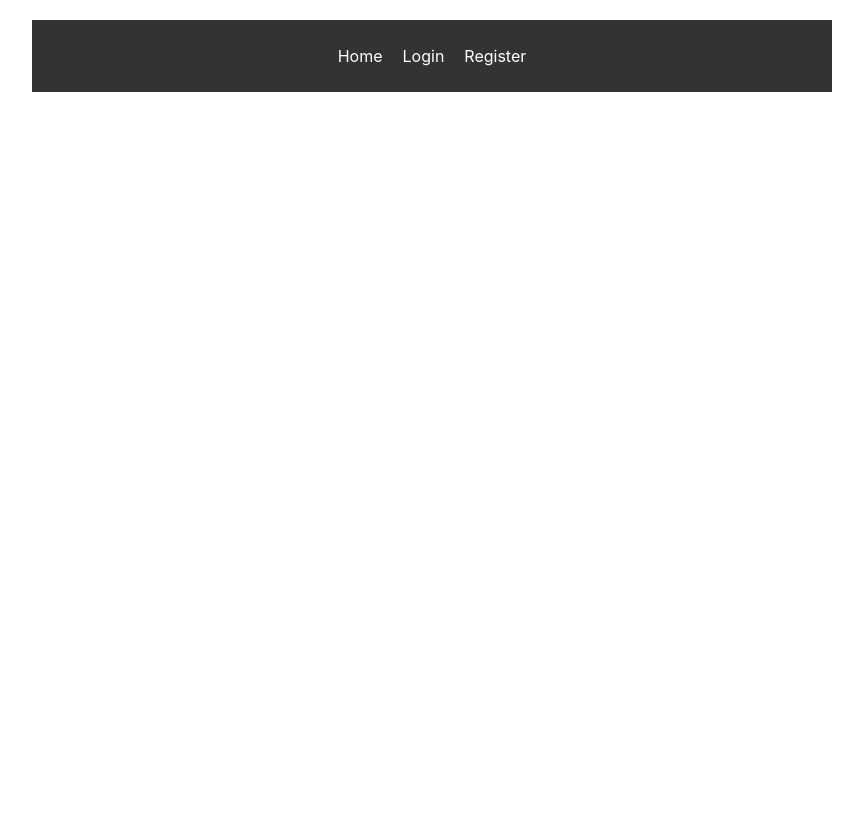
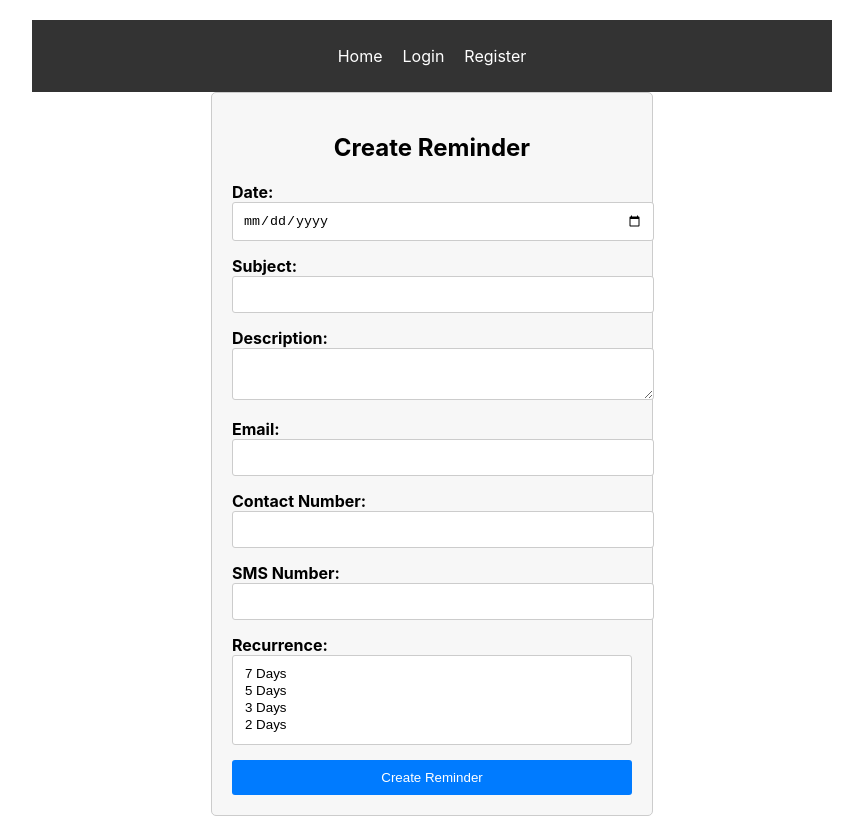
Before and after one commit to Uttam-kesarwani333/remainder-MERN, a React app in the folder reaminder_frontend/: page /reminders/create in a window 1280 px wide. Before the commit this address had no page. Shown: the whole page, without its empty margins (208-1071 px from the left). Before the commit the page ends 800 px from the top, so only its background shows below. Built offline with nearby package versions, Linux system fonts and the light colour scheme.

Commit message:
Make CreateRemainder  File

```diff
--- a/reaminder_frontend/src/components/App.js
+++ b/reaminder_frontend/src/components/App.js
@@ -1,13 +1,60 @@
+// import React from 'react';
+// import { BrowserRouter as Router, Route, Routes, Link } from 'react-router-dom';
+// import Login from './Login';
+// import Register from './Register';
+// // import DashboardButtons from './DashboardButtons';
+// import './App.css'; // Import your component-based CSS here
+// import LandingPage from './LandingPage';
+
+// function App() {
+//     return (<>
+//         <Router>
+//             <div className="app-container">
+//                 <nav className="navbar">
+//                     <ul className="nav-list">
+//                         <li className="nav-item">
+//                             <Link to="/" className="nav-link">Home</Link>
+//                         </li>
+//                         <li className="nav-item">
+//                             <Link to="/login" className="nav-link">Login</Link>
+//                         </li>
+//                         <li className="nav-item">
+//                             <Link to="/register" className="nav-link">Register</Link>
+//                         </li>
+//                     </ul>
+//                 </nav>
+//                 <Routes>
+//                     <Route path="/" element={<LandingPage />} />
+//                     <Route path="/login" element={<Login />} />
+//                     <Route path="/register" element={<Register />} />
+//                     {/* <Route path="/dashboard" element={<Dashboard />} /> */}
+
+//                     {/* Add more routes as needed */}
+//                 </Routes>
+//             </div>
+//         </Router>
+
+//         {/* <DashboardButtons /> */}
+//     </>
+//     );
+// }
+// export default App;
+
+
 import React from 'react';
 import { BrowserRouter as Router, Route, Routes, Link } from 'react-router-dom';
 import Login from './Login';
 import Register from './Register';
-// import DashboardButtons from './DashboardButtons';
+import DashboardButtons from './DashboardButtons';
+import CreateReminders from './CreateReminders';
+import ModifyReminders from './ModifyReminders';
+import DeleteReminders from './DeleteReminders';
+import ViewReminders from './ViewReminders';
 import './App.css'; // Import your component-based CSS here
 import LandingPage from './LandingPage';
 
 function App() {
-    return (<>
+    return (
         <Router>
             <div className="app-container">
                 <nav className="navbar">
@@ -27,15 +74,16 @@ function App() {
                     <Route path="/" element={<LandingPage />} />
                     <Route path="/login" element={<Login />} />
                     <Route path="/register" element={<Register />} />
-                    {/* <Route path="/dashboard" element={<Dashboard />} /> */}
-
+                    <Route path="/dashboard" element={<DashboardButtons />} />
+                    <Route path="/reminders/create" element={<CreateReminders />} />
+                    <Route path="/modify-reminder" element={<ModifyReminders />} />
+                    <Route path="/delete-reminder" element={<DeleteReminders />} />
+                    <Route path="/view-reminders" element={<ViewReminders />} />
                     {/* Add more routes as needed */}
                 </Routes>
             </div>
         </Router>
-
-        {/* <DashboardButtons /> */}
-    </>
     );
 }
+
 export default App;
--- /dev/null
+++ b/reaminder_frontend/src/components/CreateReminder.css
@@ -0,0 +1,49 @@
+/* CreateReminder.css */
+.create-reminder-container {
+    max-width: 400px;
+    margin: 0 auto;
+    padding: 20px;
+    border: 1px solid #ccc;
+    border-radius: 5px;
+    background-color: #f7f7f7;
+}
+
+.create-reminder-container h2 {
+    text-align: center;
+    margin-bottom: 20px;
+}
+
+.create-reminder-container .form-group {
+    margin-bottom: 15px;
+}
+
+.create-reminder-container label {
+    font-weight: bold;
+}
+
+.create-reminder-container input[type="date"],
+.create-reminder-container input[type="text"],
+.create-reminder-container input[type="email"],
+.create-reminder-container input[type="tel"],
+.create-reminder-container textarea,
+.create-reminder-container select {
+    width: 100%;
+    padding: 10px;
+    border: 1px solid #ccc;
+    border-radius: 3px;
+}
+
+.create-reminder-container button[type="submit"] {
+    display: block;
+    width: 100%;
+    padding: 10px;
+    background-color: #007bff;
+    color: #fff;
+    border: none;
+    border-radius: 3px;
+    cursor: pointer;
+}
+
+.create-reminder-container button[type="submit"]:hover {
+    background-color: #0056b3;
+}
--- /dev/null
+++ b/reaminder_frontend/src/components/CreateReminders.js
@@ -0,0 +1,158 @@
+import React, { useState } from 'react';
+import axios from 'axios';
+import { useNavigate } from 'react-router-dom';
+import './CreateReminder.css'; // Import your CSS file
+
+function CreateReminder() {
+    const [date, setDate] = useState('');
+    const [subject, setSubject] = useState('');
+    const [description, setDescription] = useState('');
+    const [email, setEmail] = useState('');
+    const [contactNo, setContactNo] = useState('');
+    const [smsNo, setSmsNo] = useState('');
+    const [recur, setRecur] = useState([]);
+    const [user, setUser] = useState(''); // You should handle user authentication to get the user ID or token
+
+    const navigate = useNavigate();
+
+    const handleSubmit = async (e) => {
+        e.preventDefault();
+
+        try {
+            // Check if required fields are filled
+            if (!date || !subject || !email || !user) {
+                console.error('Please fill in all required fields.');
+                return;
+            }
+
+            // Send a POST request to your backend endpoint for creating a reminder
+            const response = await axios.post('http://localhost:5000/reminders/create', {
+                date,
+                subject,
+                description,
+                email,
+                contactNo,
+                smsNo,
+                recur,
+                user,
+            });
+
+            // Check if reminder creation was successful
+            if (response.status === 201) {
+                console.log('Reminder created successfully');
+                // Redirect to a different route after successful creation
+                navigate('/dashboard');
+                // Clear the form fields
+                setDate('');
+                setSubject('');
+                setDescription('');
+                setEmail('');
+                setContactNo('');
+                setSmsNo('');
+                setRecur([]);
+                setUser('');
+            } else {
+                console.error('Reminder creation failedssss');
+                // Handle the case where reminder creation failed
+            }
+        } catch (error) {
+            console.error('Reminder creation failed:', error.message);
+            // Handle any errors that occurred during reminder creation
+        }
+    };
+
+    return (
+        <div className="create-reminder-container">
+            <h2>Create Reminder</h2>
+            <form onSubmit={handleSubmit}>
+                <div className="form-group">
+                    <label>Date:</label>
+                    <input
+                        type="date"
+                        value={date}
+                        onChange={(e) => setDate(e.target.value)}
+                        required
+                    />
+                </div>
+
+                <div className="form-group">
+                    <label>Subject:</label>
+                    <input
+                        type="text"
+                        value={subject}
+                        onChange={(e) => setSubject(e.target.value)}
+                        required
+                    />
+                </div>
+
+                <div className="form-group">
+                    <label>Description:</label>
+                    <textarea
+                        value={description}
+                        onChange={(e) => setDescription(e.target.value)}
+                    />
+                </div>
+
+                <div className="form-group">
+                    <label>Email:</label>
+                    <input
+                        type="email"
+                        value={email}
+                        onChange={(e) => setEmail(e.target.value)}
+                        required
+                    />
+                </div>
+
+                <div className="form-group">
+                    <label>Contact Number:</label>
+                    <input
+                        type="tel"
+                        value={contactNo}
+                        onChange={(e) => setContactNo(e.target.value)}
+                    />
+                </div>
+
+                <div className="form-group">
+                    <label>SMS Number:</label>
+                    <input
+                        type="tel"
+                        value={smsNo}
+                        onChange={(e) => setSmsNo(e.target.value)}
+                    />
+                </div>
+
+                <div className="form-group">
+                    <label>Recurrence:</label>
+                    <select
+                        multiple
+                        value={recur}
+                        onChange={(e) => setRecur(Array.from(e.target.selectedOptions, option => option.value))}
+                    >
+                        <option value="7 Days">7 Days</option>
+                        <option value="5 Days">5 Days</option>
+                        <option value="3 Days">3 Days</option>
+                        <option value="2 Days">2 Days</option>
+                    </select>
+                </div>
+
+                {/* User field is typically handled through authentication */}
+                {/* <div className="form-group">
+                    <label>User:</label>
+                    <input
+                        type="text"
+                        value={user}
+                        onChange={(e) => setUser(e.target.value)}
+                        required
+                    />
+                </div> */}
+
+                <button type="submit">Create Reminder</button>
+            </form>
+        </div>
+    );
+}
+
+export default CreateReminder;
+
+
+// end?
--- a/reaminder_frontend/src/components/DashboardButtons.js
+++ b/reaminder_frontend/src/components/DashboardButtons.js
@@ -1,33 +1,17 @@
+// DashboardButtons.js
+
 import React from 'react';
-import './DashboardButtons.css'; // Import the CSS file for styling
-import { useNavigate } from 'react-router-dom';
+import { Link } from 'react-router-dom';
+import './DashboardButtons.css';
 
 function DashboardButtons() {
-    const navigate = useNavigate();
-
-    const navigateToSetReminder = () => {
-        navigate('/set-reminder'); // Replace '/set-reminder' with the actual route you want to navigate to for setting a reminder
-    };
-
-    const navigateToModifyReminder = () => {
-        navigate('/modify-reminder'); // Replace '/modify-reminder' with the actual route you want to navigate to for modifying a reminder
-    };
-
-    const navigateToDeleteReminder = () => {
-        navigate('/delete-reminder'); // Replace '/delete-reminder' with the actual route you want to navigate to for deleting a reminder
-    };
-
-    const navigateToViewReminders = () => {
-        navigate('/view-reminders'); // Replace '/view-reminders' with the actual route you want to navigate to for viewing reminders
-    };
-
     return (
         <div className="dashboard-buttons-container">
-            <button className="dashboard-button" onClick={navigateToSetReminder}>Set Reminder</button>
-            <button className="dashboard-button" onClick={navigateToModifyReminder}>Modify Reminder</button>
-            <button className="dashboard-button" onClick={navigateToDeleteReminder}>Delete Reminder</button>
-            <button className="dashboard-button" onClick={navigateToViewReminders}>View Reminders</button>
-            {/* Add onClick handlers and routes for other buttons */}
+            <Link to="/reminders/create" className="dashboard-button">Set Reminder</Link>
+            <Link to="/reminders/modify" className="dashboard-button">Modify Reminder</Link>
+            <Link to="/reminders/delete" className="dashboard-button">Delete Reminder</Link>
+            <Link to="/reminders/view" className="dashboard-button">View Reminders</Link>
+            {/* Add other Link components for additional routes */}
         </div>
     );
 }
--- a/routes/auth.js
+++ b/routes/auth.js
@@ -87,7 +87,8 @@ router.post('/login', async (req, res) => {
 // });
 
 
-// Create a new reminder
+
+// Define the route to create a reminder
 router.post('/reminders', async (req, res) => {
     try {
         const { date, subject, description, email, contactNo, smsNo, recur, user } = req.body;
@@ -99,7 +100,6 @@ router.post('/reminders', async (req, res) => {
         res.status(500).json({ message: 'Failed to create a reminder' });
     }
 });
-
 // Backend Route to Modify a Reminder
 router.put('/reminders/:id', async (req, res) => {
     try {
```
Also changed, not shown: reaminder_frontend/src/components/CreateReminderd.js (deleted, +0 -101 lines), reaminder_frontend/src/components/DashboardButtons.css (+7 -14 lines), reaminder_frontend/src/components/DeleteReminders.js (renamed from reaminder_frontend/src/components/DeleteReminder.js), reaminder_frontend/src/components/ModifyReminders.js (renamed from reaminder_frontend/src/components/ModifyRemainder.js), reaminder_frontend/src/components/ViewReminders.js (renamed from reaminder_frontend/src/components/ViewRemainder.js).
